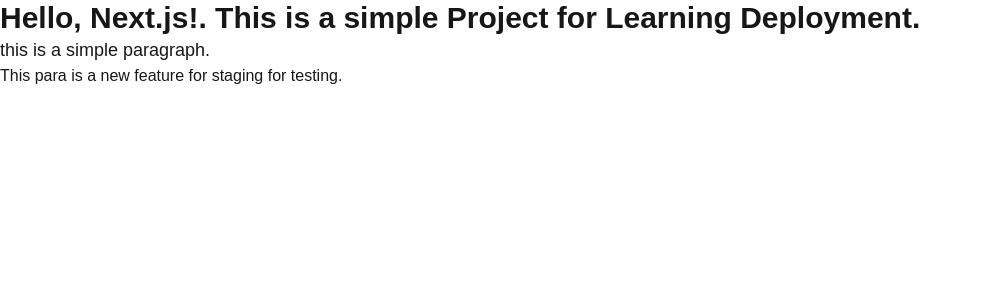
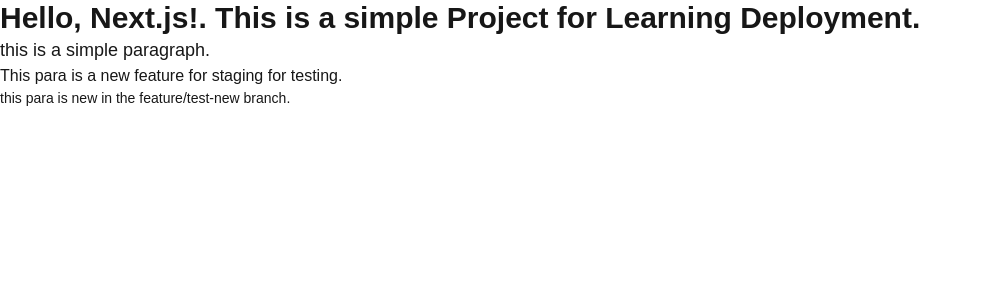
Before and after one commit to shubham-ZWT/Learn-Deployments, a Next.js app: page / in a window 1280 px wide. Shown: the top 300 px of the page, without its empty margins (0-982 px from the left). Built offline with nearby package versions, Linux system fonts and the light colour scheme.

Commit message:
new feature in the feature branch

```diff
--- a/app/page.tsx
+++ b/app/page.tsx
@@ -8,6 +8,7 @@
       <p className="text-md">
         This para is a new feature for staging for testing.{" "}
       </p>
+      <p className="text-sm">this para is new in the feature/test-new branch.</p>
     </>
   );
 }
```
Also changed, not shown: vercel.json (added).
